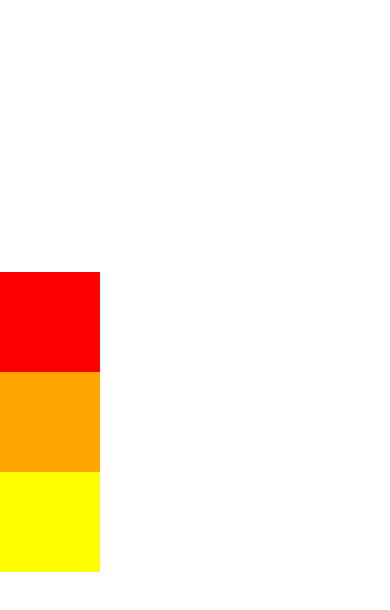
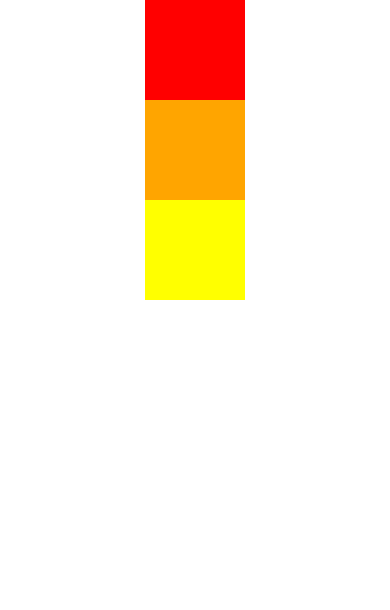
Before and after one commit to tswoolley/React-Native-Intro, a React Native app: screen / in a window 390 px wide. Shown: the top 610 px of the page. Built offline with nearby package versions, Linux system fonts and the light colour scheme.

Commit message:
Boxes in the center of the screen.

```diff
--- a/App.js
+++ b/App.js
@@ -6,7 +6,7 @@ import { appStyle } from "./App.style";
 export default function App() {
   return (
     <SafeAreaProvider>
-      <SafeAreaView style={{ flex: 1, justifyContent: "center" }}>
+      <SafeAreaView style={{ flex: 1, alignItems: "center" }}>
         <View style={appStyle.box1} />
         <View style={appStyle.box2} />
         <View style={appStyle.box3} />
```
